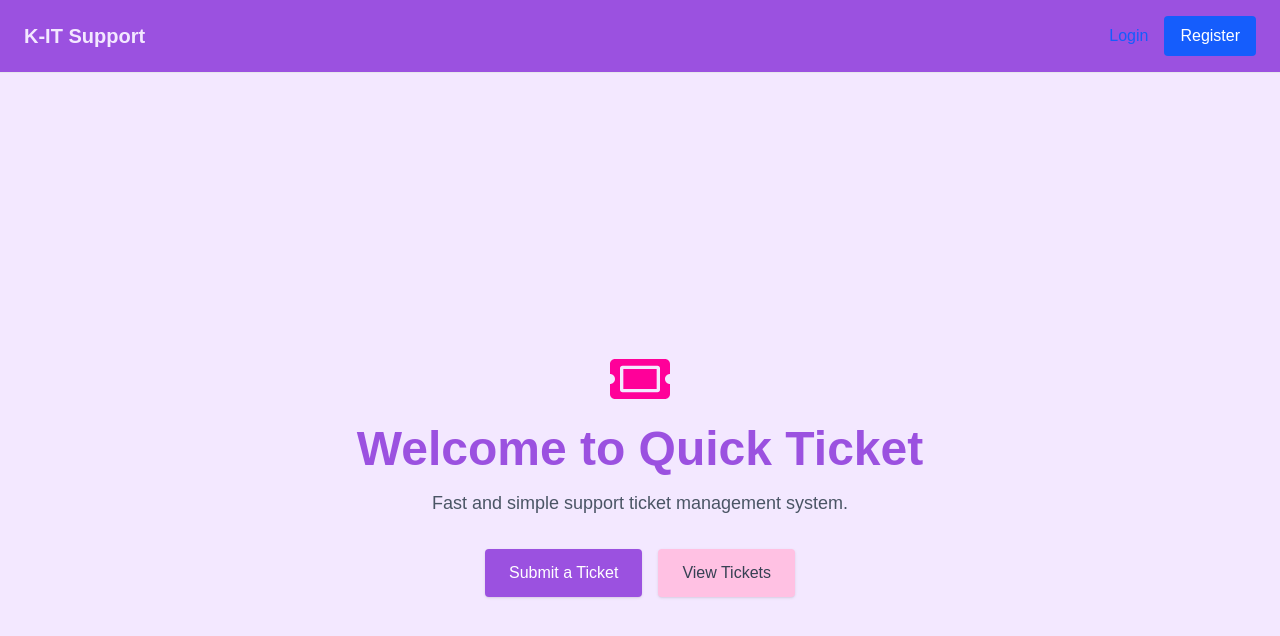
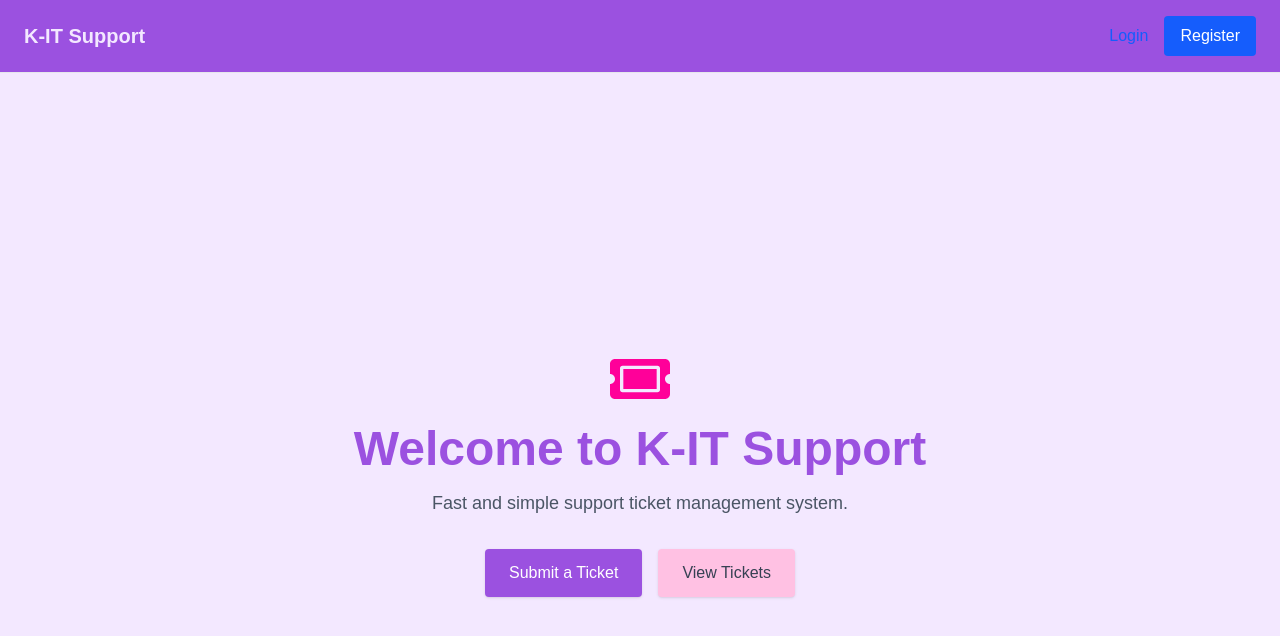
Before and after one commit to ericstober/quick-ticket, a Next.js app: page / in a window 1280 px wide. Shown: the top 636 px of the page. Built offline with nearby package versions, Linux system fonts and the light colour scheme; no server answers.

Commit message:
update h1 text

```diff
--- a/src/app/page.tsx
+++ b/src/app/page.tsx
@@ -5,7 +5,7 @@ const HomePage = () => {
   return (
     <main className='flex flex-col text-center items-center justify-center min-h-screen px-4'>
       <FaTicketAlt className='mx-auto mb-4 text-pink' size={60} />
-      <h1 className='text-4xl md:text-5xl font-bold mb-4 text-purple'>Welcome to Quick Ticket</h1>
+      <h1 className='text-4xl md:text-5xl font-bold mb-4 text-purple'>Welcome to K-IT Support</h1>
       <p className='text-lg text-gray-600 mb-8'>Fast and simple support ticket management system.</p>
 
       <div className='flex flex-col md:flex-row gap-4 justify-center animate-slide opacity-0'>
```
